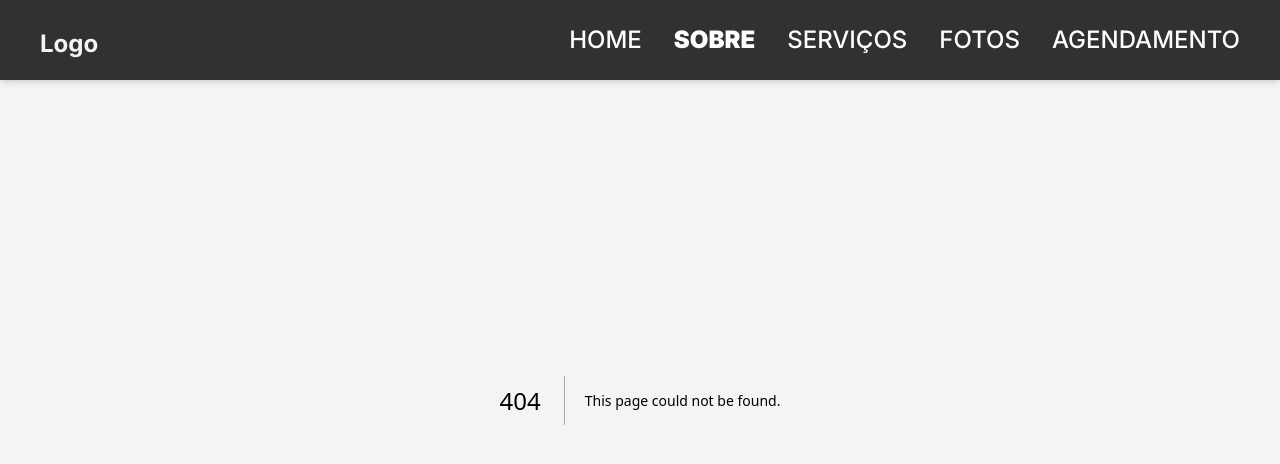
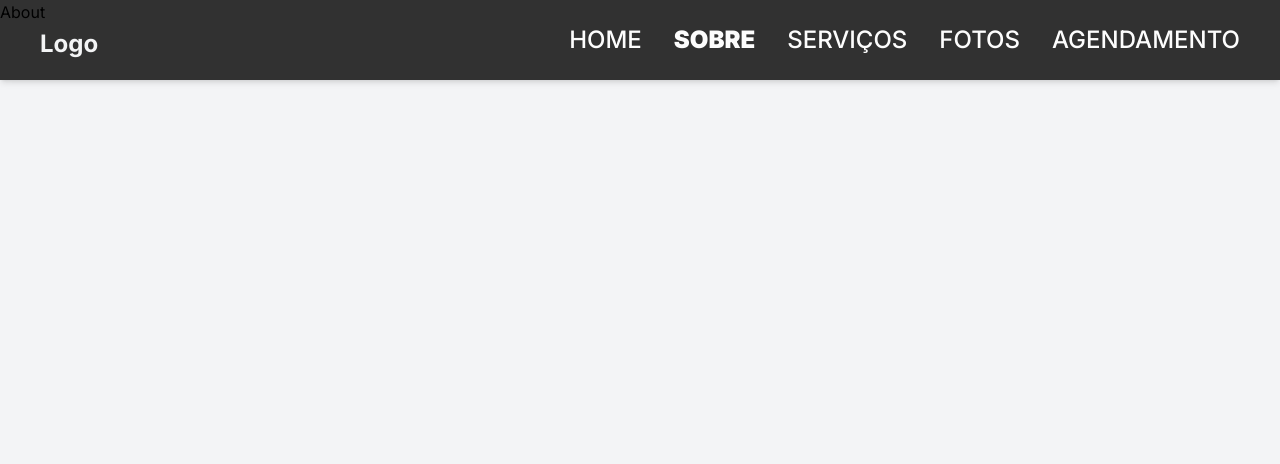
Before and after one commit to NataliaSRiber/garden-wedding, a Next.js app: page /about in a window 1280 px wide. Before the commit this address had no page. Shown: the top 464 px of the page. Built offline with nearby package versions, Linux system fonts and the light colour scheme.

Commit message:
feat: Create about page

```diff
--- /dev/null
+++ b/app/about/page.tsx
@@ -0,0 +1,9 @@
+import React from 'react'
+
+function About() {
+  return (
+    <div>About</div>
+  )
+}
+
+export default About
```
